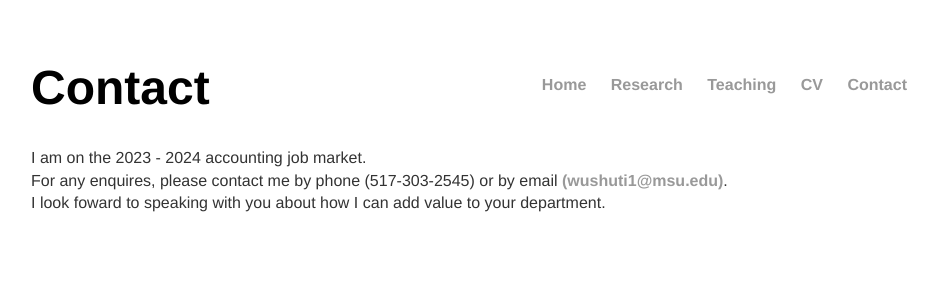
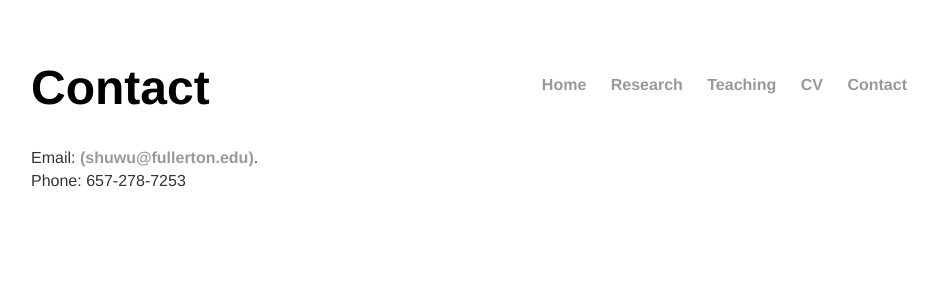
Before and after one commit to shu-ting-wu/shu-ting-wu.github.io, a Jekyll site: the page built from contact/index.html, in a window 1280 px wide. Shown: the top 300 px of the page, without its empty margins (161-1099 px from the left). Built offline with Jekyll 4.4.1, drawn with Linux system fonts in a browser that asks for light colours.

Commit message:
Update index.html

```diff
--- a/contact/index.html
+++ b/contact/index.html
@@ -4,8 +4,6 @@ title: Contact Shuting
 ---
 <div class="contact">
 	<h1 style="text-align:left">Contact</h1>
-  <p>I am on the 2023 - 2024 accounting job market.<br>
-	  For any enquires, please contact me by phone (517-303-2545) or by email
-	  <a href="mailto:wushuti1@msu.edu"> <strong>(wushuti1@msu.edu)</strong></a>.<br>
-	  I look foward to speaking with you about how I can add value to your department. </p>
+  <p>Email: <a href="mailto:shuwu@fullerton.edu"> <strong>(shuwu@fullerton.edu)</strong></a>.<br>
+     Phone: 657-278-7253</p>
 </div>
```
